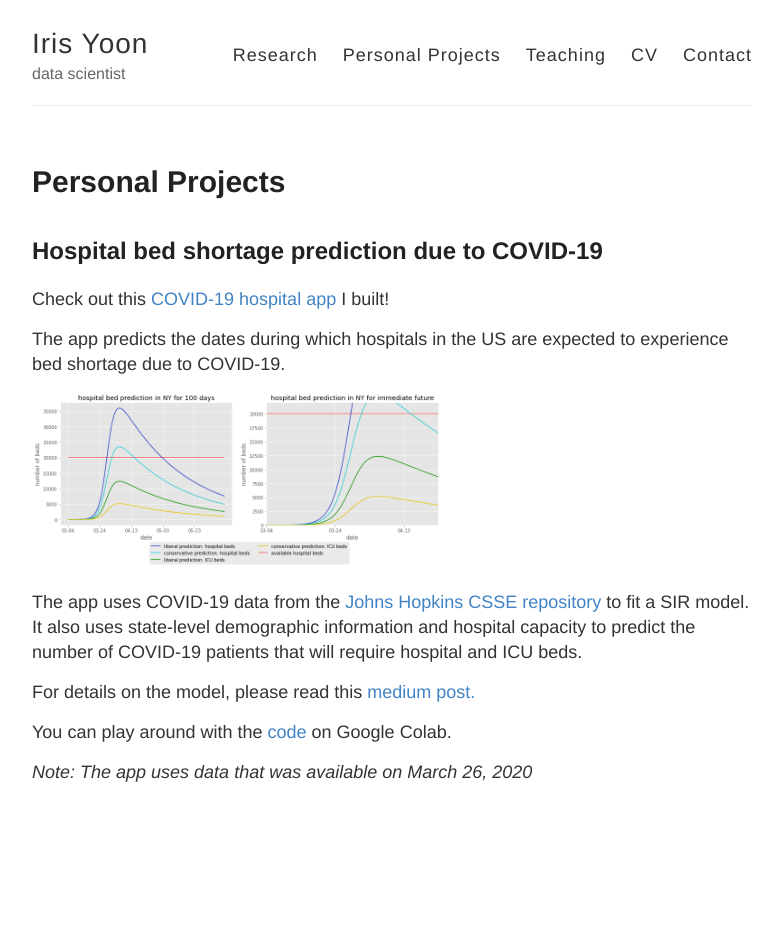
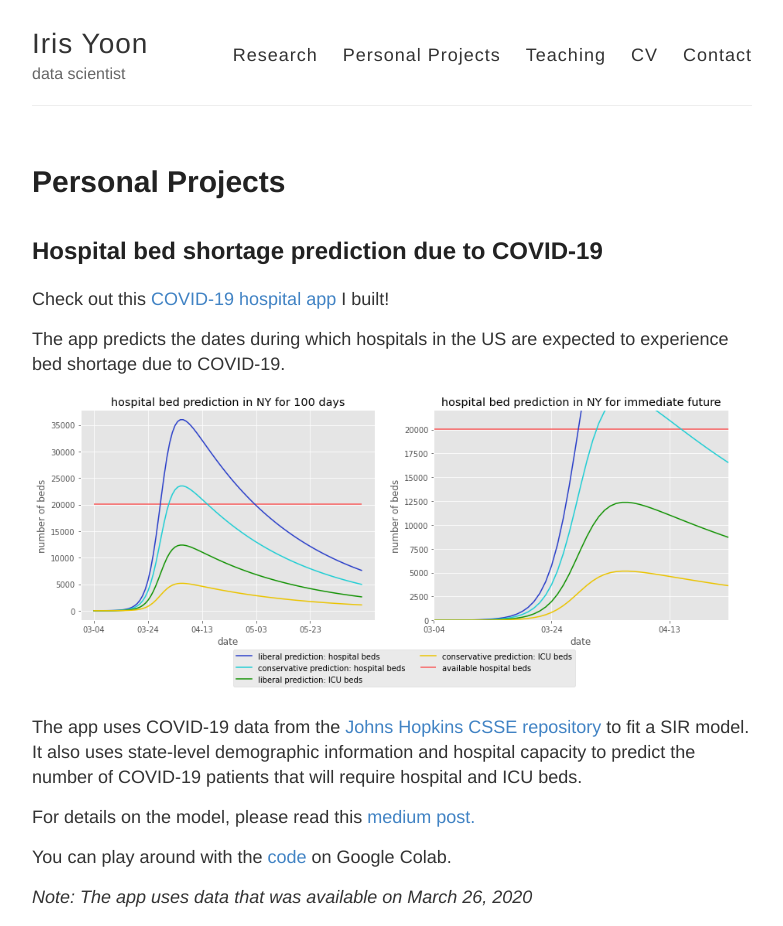
Before and after one commit to irishryoon/irishryoon.github.io, a Jekyll site: the page built from personal_projects.md, in a window 1280 px wide. Shown: the whole page, without its empty margins (248-1031 px from the left). Built offline with Jekyll 4.4.1, drawn with Linux system fonts in a browser that asks for light colours; before the commit the page ends 900 px from its top, so only the background shows below that.

Commit message:
image size adjusted

```diff
--- a/personal_projects.md
+++ b/personal_projects.md
@@ -10,7 +10,7 @@
 
 The app predicts the dates during which hospitals in the US are expected to experience bed shortage due to COVID-19.
 
-![_config.yml]({{ site.baseurl }}/images/app_image.png){:height="175px"}
+![_config.yml]({{ site.baseurl }}/images/app_image.png){:height="300px"}
 
 The app uses COVID-19 data from the <a href="https://github.com/CSSEGISandData/COVID-19">Johns Hopkins CSSE repository</a> to fit a SIR model. It also uses state-level demographic information and hospital capacity to predict the number of COVID-19 patients that will require hospital and ICU beds.
 
```
